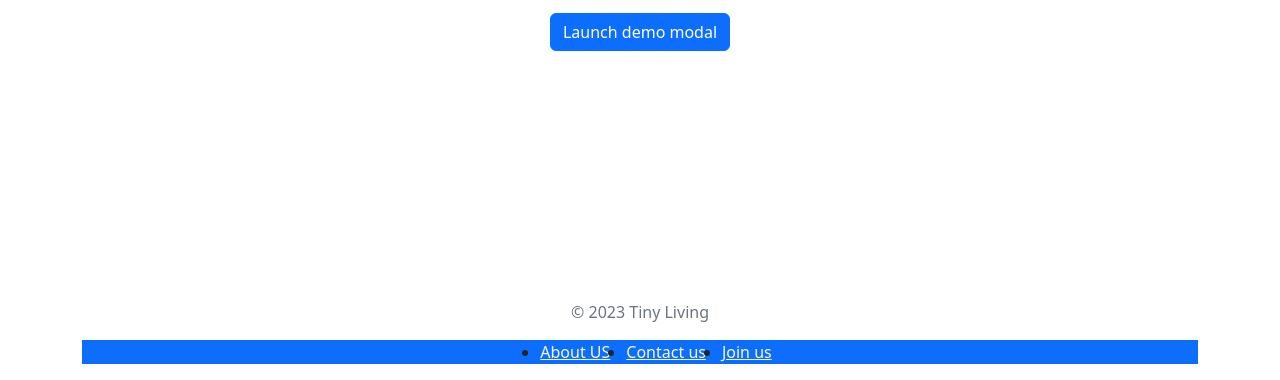
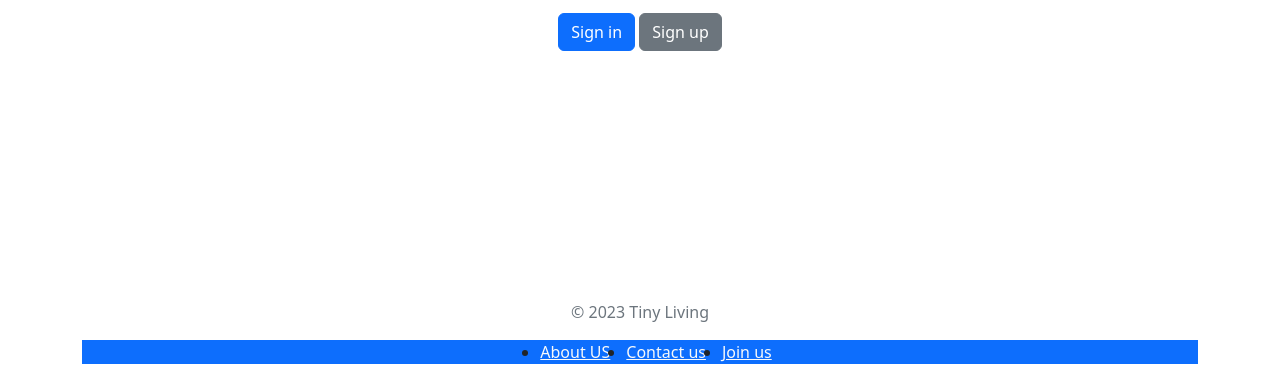
Before and after one commit to nexnic/Tiny-Living, a website: page index.html in a window 1280 px wide. Shown: the part 420-800 px from the top of the page. Drawn offline with nearby package versions, Linux system fonts and the light colour scheme; files that its build step writes are made by us from their sources.

Commit message:
adding Sign up

```diff
--- a/index.html
+++ b/index.html
@@ -21,8 +21,11 @@
                 Tiny house movement has more than only start is has bigg effect on family and students, special when price of house is around 3.5 mil average in Norway.So now it’s on time tiny life movement get more close. so share your tips and helpful trick.
             </p>
             <button type="button" class="btn btn-primary" data-toggle="modal" data-target="#popup-sign">
-                Launch demo modal
-              </button>
+                Sign in
+            </button>
+            <button type="button" class="btn btn-secondary" data-toggle="modal" data-target="">
+              Sign up
+            </button>
         </div>
         <!-- Sign form-->
         <!-- Default hidden -->
```
